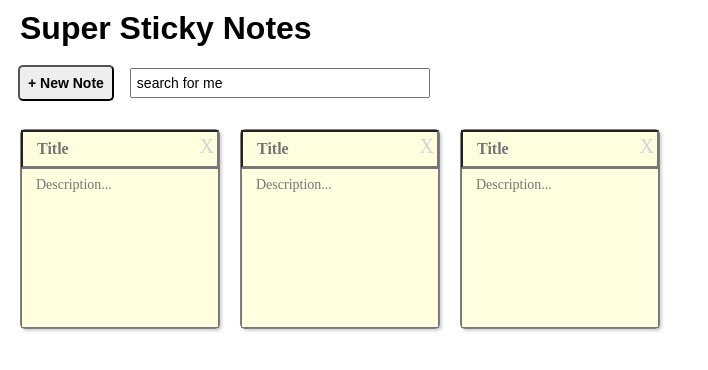
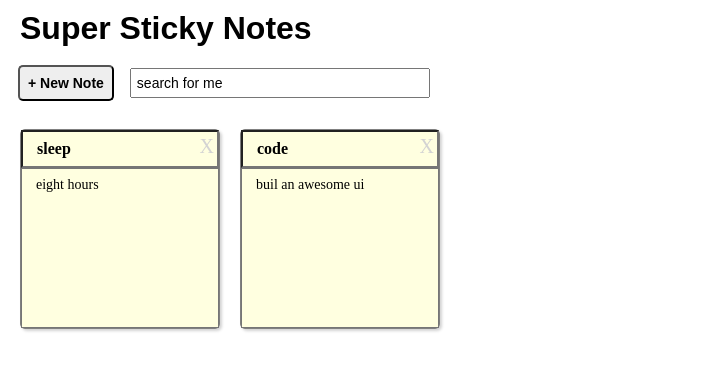
Before and after one commit to driyant/sticky-notes-app, a React (Create React App) app: page / in a window 1280 px wide. Shown: the top 370 px of the page, without its empty margins (0-708 px from the left). Built offline with nearby package versions, Linux system fonts and the light colour scheme; the HTML template or start-up script is replaced by a standard one.

Commit message:
Render from the props and state

```diff
--- a/src/App.js
+++ b/src/App.js
@@ -10,7 +10,7 @@ class App extends Component {
             id: 0,
             title: "eat",
             description: "reese peanut butter cups",
-            doesMatchSearch: true
+            doesMatchSearch: false
           },
           {
             id: 1,
--- a/src/components/Note.js
+++ b/src/components/Note.js
@@ -1,12 +1,18 @@
 import React from "react";
 
-const Note = () => {
+const Note = (props) => {
     return (
         <li className="note">
-            <input type="text" placeholder="Title" className="note__title" />
+            <input
+                type="text"
+                placeholder="Title"
+                className="note__title"
+                value={props.note.title}
+            />
             <textarea
                 placeholder="Description..."
                 className="note__description"
+                value={props.note.description}
             />
             <span className="note__delete">X</span>
         </li>
--- a/src/components/NoteList.js
+++ b/src/components/NoteList.js
@@ -2,8 +2,10 @@ import React from "react";
 import Note from "./Note.js";
 
 const NoteList = (props) => {
+    const keepSearchMatches = (note) => note.doesMatchSearch;
+    const searchMatches = props.notes.filter(keepSearchMatches);
     const renderNotes = (note) => <Note key={note.id} note={note} />;
-    const noteElementLists = props.notes.map(renderNotes);
+    const noteElementLists = searchMatches.map(renderNotes);
     return <ul className="notes-list">
         {noteElementLists}
     </ul>;
```
